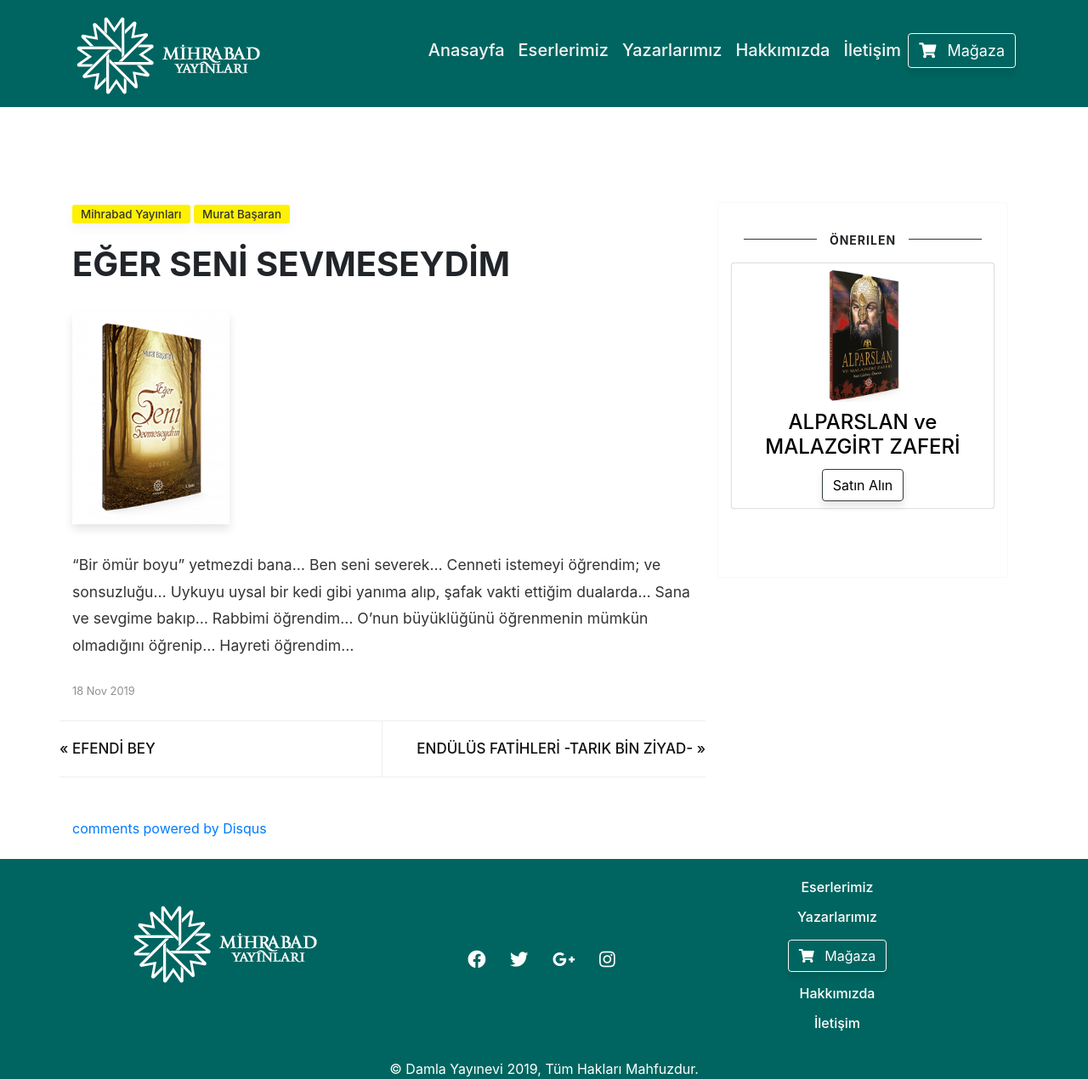
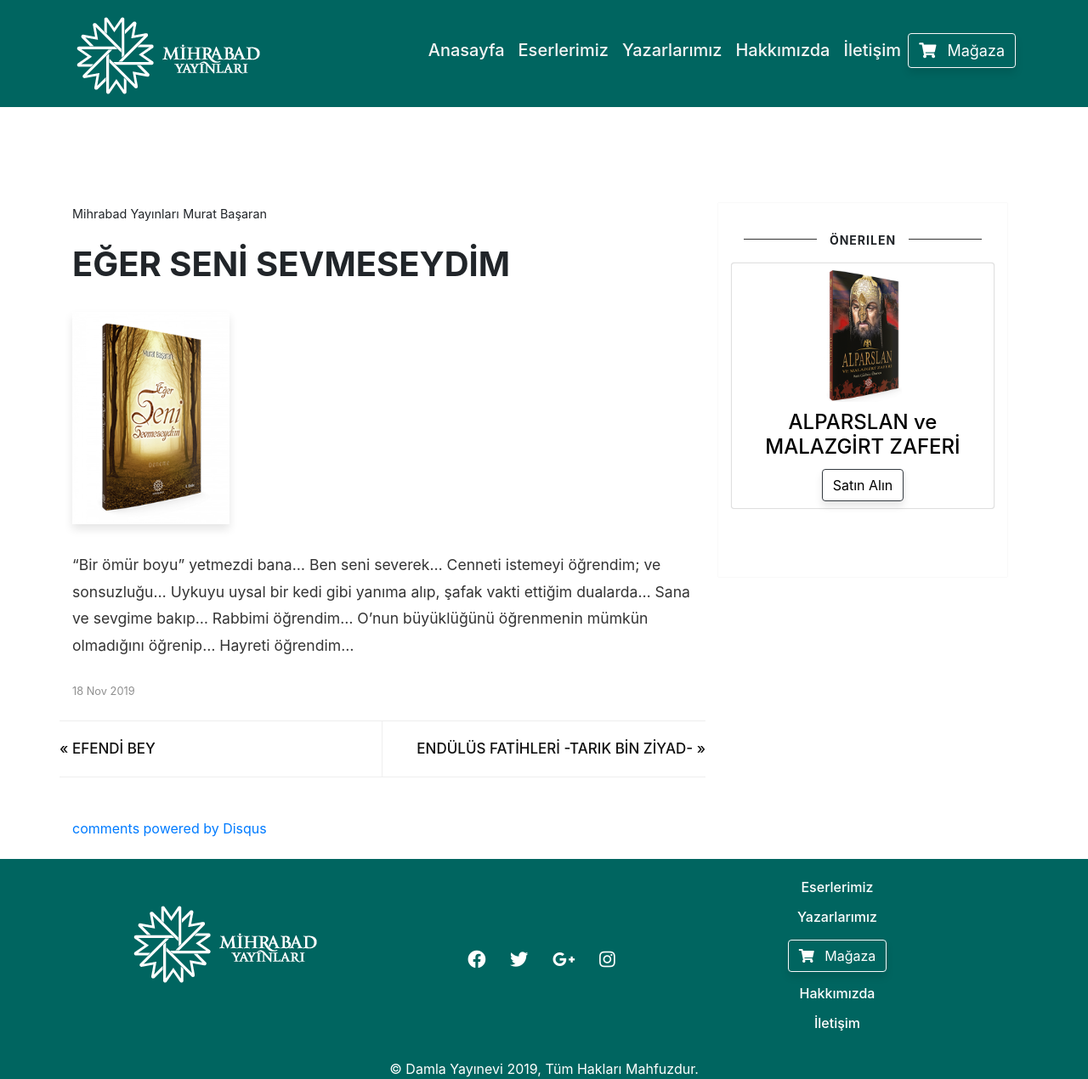
Before and after one commit to edamla/mihrabad, a Jekyll site: the page built from _posts/2019-11-18-eger-seni-sevmeseydim.md, in a window 1280 px wide. Shown: the whole page at 85% size. Built offline with Jekyll 4.4.1, drawn with Linux system fonts in a browser that asks for light colours; nearby versions of some CDN libraries; comment, search, counter and statistics services are not loaded.

Commit message:
categoridenemesi

```diff
--- a/_layouts/post-right-sidebar.html
+++ b/_layouts/post-right-sidebar.html
@@ -22,7 +22,7 @@ post_class: post-template
                         {% assign sortedCategories = page.categories | sort %}
                         {% for category in sortedCategories %}
                         <li>
-                         <a href="{{ site.baseurl }}/category/{{ category | slugify }}/">{{ category }}</a>
+                         {{ category }}
                         </li>
                         {% endfor %}
                     </ul>
--- a/_layouts/post.html
+++ b/_layouts/post.html
@@ -23,7 +23,7 @@ post_class: post-template
                         {% assign sortedCategories = page.categories | sort %}
                         {% for category in sortedCategories %}
                         <li>
-                         <a href="{{ site.baseurl }}/category/{{ category | slugify }}/">{{ category }}</a>
+                         {{ category }}
                         </li>
                         {% endfor %}
                     </ul>
```
